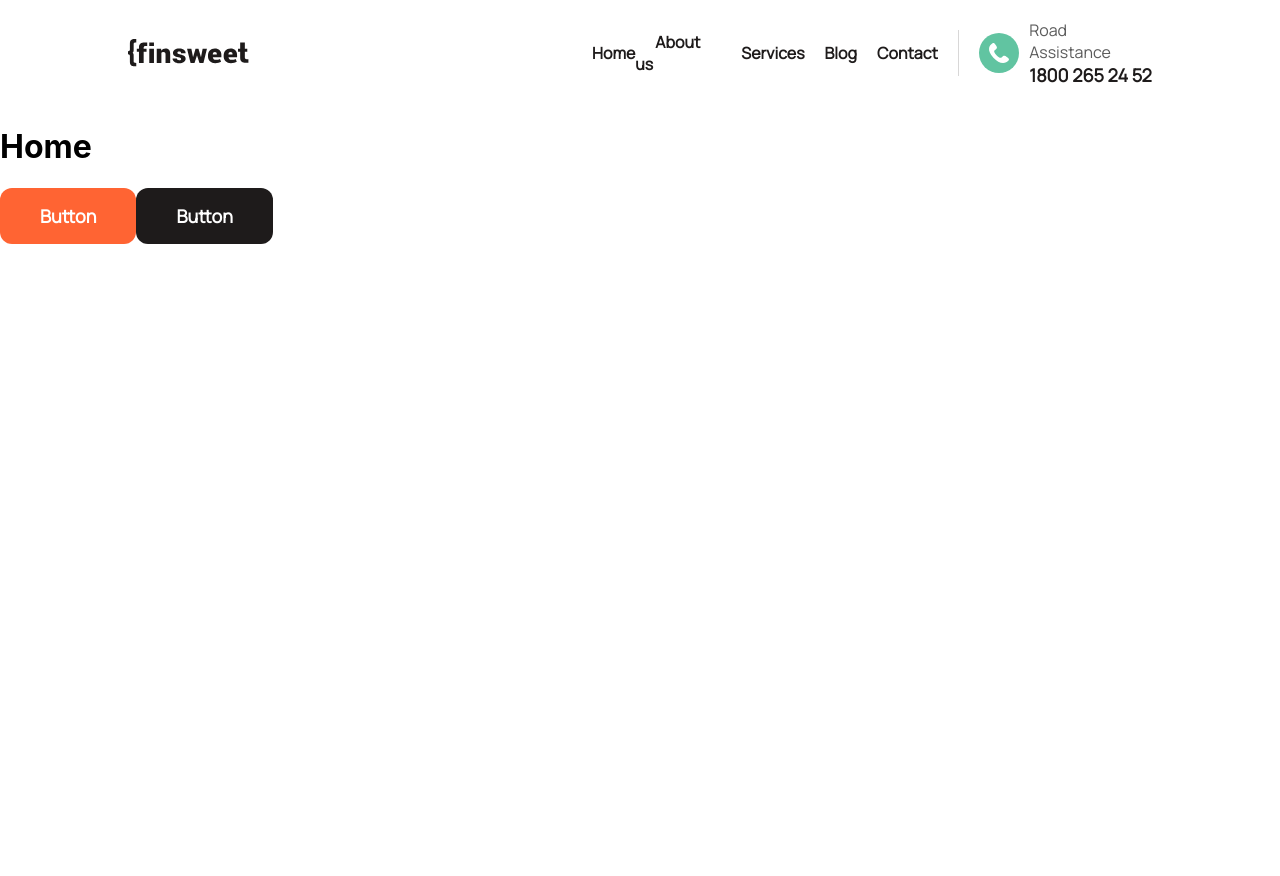
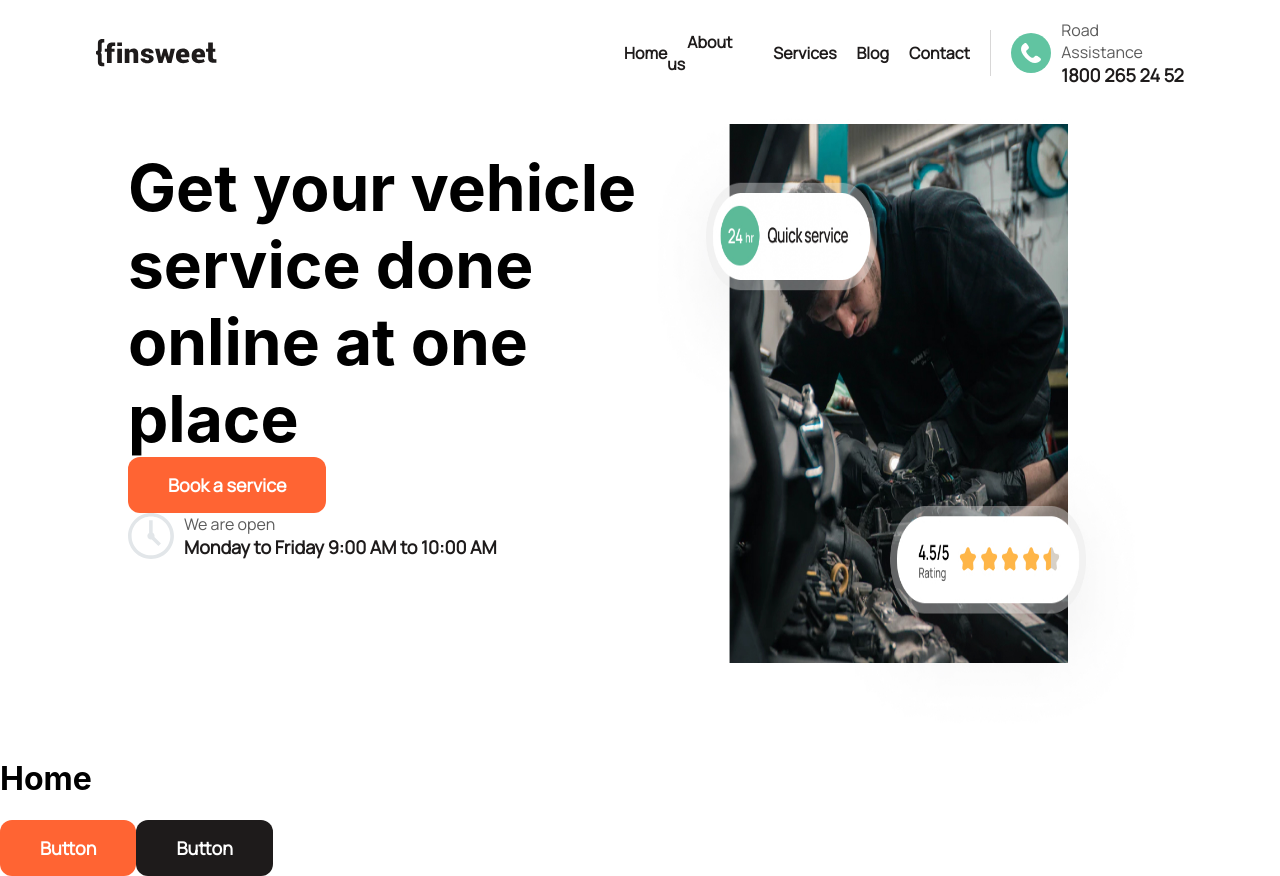
Before and after one commit to irminaj/autoservice_website, a React (Create React App) app in the folder autoservice-react-app/: page / in a window 1280 px wide. Before the commit the page ends 800 px from the top, so only its background shows below. Built offline with nearby package versions, Linux system fonts and the light colour scheme.

Commit message:
create header to the home page

```diff
--- a/autoservice-react-app/src/components/buttons/primaryButton/PrimaryButton.style.jsx
+++ b/autoservice-react-app/src/components/buttons/primaryButton/PrimaryButton.style.jsx
@@ -1,6 +1,7 @@
 import { styled } from "styled-components";
 
 export const PrimaryButtonStyle = styled.button`
+  max-width: max-content;
   padding: 16px 40px;
   background-color: ${(props) => props.theme.colors.primary};
   font-family: ${(props) => props.theme.fontFamily[0]};
--- /dev/null
+++ b/autoservice-react-app/src/components/header/Header.jsx
@@ -0,0 +1,37 @@
+import React from "react";
+import {
+  HeaderImageContainerStyle,
+  HeaderImageStyle,
+  HeaderTextContainer,
+  HeaderTextStyle,
+  HeaderWrapperStyle,
+  WorkingHoursContainerStyle,
+  WorkingHoursIconStyle,
+  WorkingHoursLowerTextStyle,
+  WorkingHoursTextContainerStyle,
+  WorkingHoursTopTextStyle,
+} from "./Header.style";
+import HeaderImage from "../../assets/HeaderImage.jpg";
+import { PrimaryButton } from "../buttons/primaryButton/PrimaryButton";
+import ClockIcon from "../../assets/ClockIcon.svg";
+
+export const Header = () => {
+  return (
+    <HeaderWrapperStyle>
+      <HeaderTextContainer>
+        <HeaderTextStyle>Get your vehicle service done online at one place</HeaderTextStyle>
+        <PrimaryButton text={"Book a service"} />
+        <WorkingHoursContainerStyle>
+          <WorkingHoursIconStyle src={ClockIcon} />
+          <WorkingHoursTextContainerStyle>
+            <WorkingHoursTopTextStyle>We are open</WorkingHoursTopTextStyle>
+            <WorkingHoursLowerTextStyle>Monday to Friday 9:00 AM to 10:00 AM</WorkingHoursLowerTextStyle>
+          </WorkingHoursTextContainerStyle>
+        </WorkingHoursContainerStyle>
+      </HeaderTextContainer>
+      <HeaderImageContainerStyle>
+        <HeaderImageStyle src={HeaderImage} />
+      </HeaderImageContainerStyle>
+    </HeaderWrapperStyle>
+  );
+};
--- /dev/null
+++ b/autoservice-react-app/src/components/header/Header.style.jsx
@@ -0,0 +1,62 @@
+import { styled } from "styled-components";
+
+export const HeaderWrapperStyle = styled.div`
+  width: 80%;
+  height: 632px;
+  display: flex;
+  margin: 0 auto;
+`;
+
+export const HeaderTextContainer = styled.div`
+  width: 50%;
+  display: flex;
+  flex-direction: column;
+  height: 452px;
+  justify-content: space-between;
+`;
+
+export const HeaderTextStyle = styled.h1`
+  margin-bottom: 0;
+  font-size: ${(props) => props.theme.fontSizes.h1};
+`;
+
+export const WorkingHoursContainerStyle = styled.div`
+  display: flex;
+`;
+
+export const WorkingHoursIconStyle = styled.img`
+  margin-right: 10px;
+`;
+
+export const WorkingHoursTextContainerStyle = styled.div`
+  display: flex;
+  flex-direction: column;
+  align-items: flex-start;
+`;
+
+export const WorkingHoursTopTextStyle = styled.p`
+  margin: 0;
+  font-family: ${(props) => props.theme.fontFamily[0]};
+  font-size: ${(props) => props.theme.fontSizes.p2};
+  color: #5b5b5b;
+  font-weight: ${(props) => props.theme.fontWeight.medium};
+`;
+
+export const WorkingHoursLowerTextStyle = styled.p`
+  margin: 0;
+  font-family: ${(props) => props.theme.fontFamily[0]};
+  font-size: ${(props) => props.theme.fontSizes.p1};
+  color: ${(props) => props.theme.colors.black};
+  font-weight: ${(props) => props.theme.fontWeight.semiBold};
+`;
+
+export const HeaderImageContainerStyle = styled.div`
+  width: 50%;
+  height: 100%;
+`;
+
+export const HeaderImageStyle = styled.img`
+  padding: 0;
+  width: 100%;
+  height: 100%;
+`;
--- a/autoservice-react-app/src/components/navigation/Navbar.style.jsx
+++ b/autoservice-react-app/src/components/navigation/Navbar.style.jsx
@@ -2,7 +2,7 @@ import styled from "styled-components";
 import { Link } from "react-router-dom";
 
 export const NavigationContainerStyle = styled.div`
-  width: 80%;
+  width: 85%;
   padding: 30px 0;
   margin: 0 auto;
   display: flex;
--- a/autoservice-react-app/src/pages/home/Home.jsx
+++ b/autoservice-react-app/src/pages/home/Home.jsx
@@ -1,10 +1,12 @@
 import React from "react";
 import { PrimaryButton } from "../../components/buttons/primaryButton/PrimaryButton";
 import { SecondaryButton } from "../../components/buttons/secondaryButton/SecondaryButton";
+import { Header } from "../../components/header/Header";
 
 export const Home = () => {
   return (
     <div>
+      <Header />
       <h1>Home</h1>
       <PrimaryButton text={"Button"} />
       <SecondaryButton text={"Button"} />
```
Also changed, not shown: autoservice-react-app/src/assets/ClockIcon.svg (added), autoservice-react-app/src/assets/HeaderImage.jpg (added).
